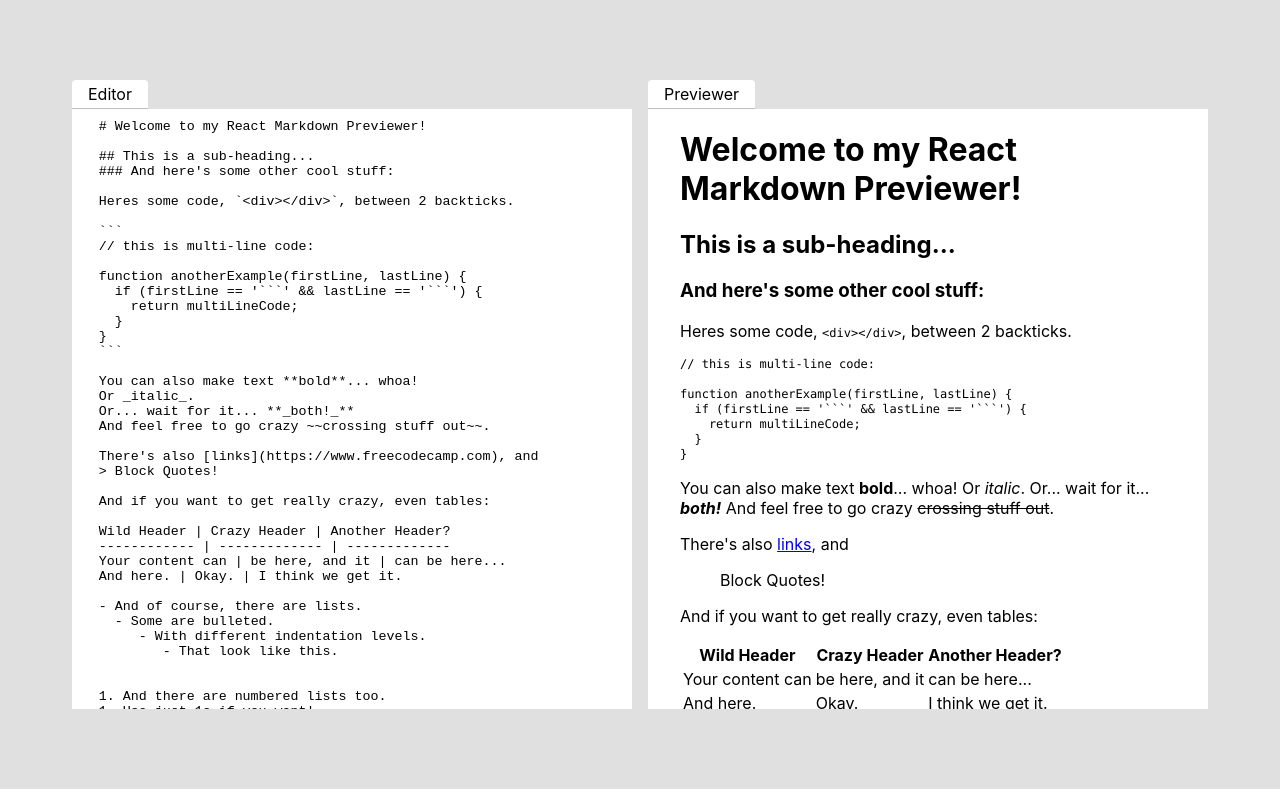
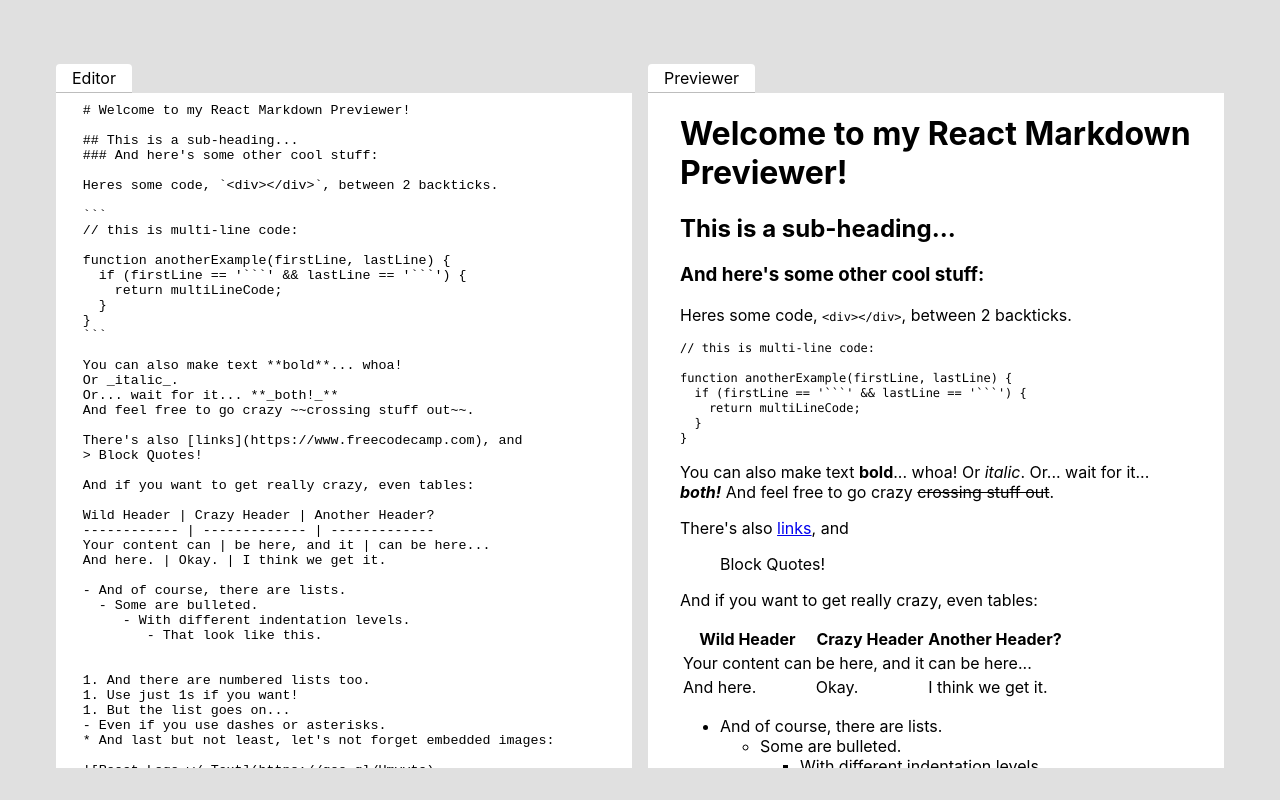
Before and after one commit to AllyMurray/markdown-previewer, a React (Create React App) app: page / in a window 1280 px wide. Built offline with nearby package versions, Linux system fonts and the light colour scheme.

Commit message:
Improved overall layout

```diff
--- a/src/App.tsx
+++ b/src/App.tsx
@@ -6,15 +6,21 @@ import { markdownPlaceholder } from './data/markdownPlaceholder';
 import styled from 'styled-components';
 
 const Wrapper = styled.div`
-  background: #e0e0e0;
   box-sizing: border-box;
   display: flex;
+  flex: 1;
   flex-wrap: wrap;
   justify-content: space-between;
-  width: 100%;
+  height: 100vh;
+  width: 100vw;
 
   @media (min-width: 768px) {
-    padding: 4em;
+    padding: 1em;
+  }
+
+  @media (min-width: 992px) {
+    overflow-y: hidden;
+    padding: 3em;
   }
 `;
 
--- a/src/components/Editor.tsx
+++ b/src/components/Editor.tsx
@@ -11,7 +11,7 @@ interface IEditorProps {
 const TextArea = styled.textarea`
   box-sizing: border-box;
   border: none;
-  height: 75vh;
+  height: 100%;
   margin: 0;
   padding: 0.75em 2em 0;
   resize: none;
--- a/src/components/Previewer.tsx
+++ b/src/components/Previewer.tsx
@@ -11,7 +11,6 @@ interface IPreviewerProps {
 const Preview = styled.div`
   background-color: #fff;
   box-sizing: border-box;
-  height: 75vh;
   overflow-y: scroll;
   padding: 0 2em;
 `;
--- a/src/components/Tab.tsx
+++ b/src/components/Tab.tsx
@@ -11,6 +11,7 @@ const TabContainer = styled.div`
   display: flex;
   flex: 1;
   flex-direction: column;
+  height: 100%;
   margin: 16px 8px;
   min-width: 300px;
 
--- a/src/index.css
+++ b/src/index.css
@@ -1,11 +1,19 @@
 body {
+  background: #e0e0e0;
   font-family: -apple-system, BlinkMacSystemFont, 'Segoe UI', 'Roboto', 'Oxygen',
     'Ubuntu', 'Cantarell', 'Fira Sans', 'Droid Sans', 'Helvetica Neue',
     sans-serif;
   -webkit-font-smoothing: antialiased;
   -moz-osx-font-smoothing: grayscale;
   margin: 0;
+  min-height: 100vh;
   padding: 0;
+  width: 100vw;
+}
+
+#root {
+  min-height: 100vh;
+  width: 100vw;
 }
 
 code {
```
